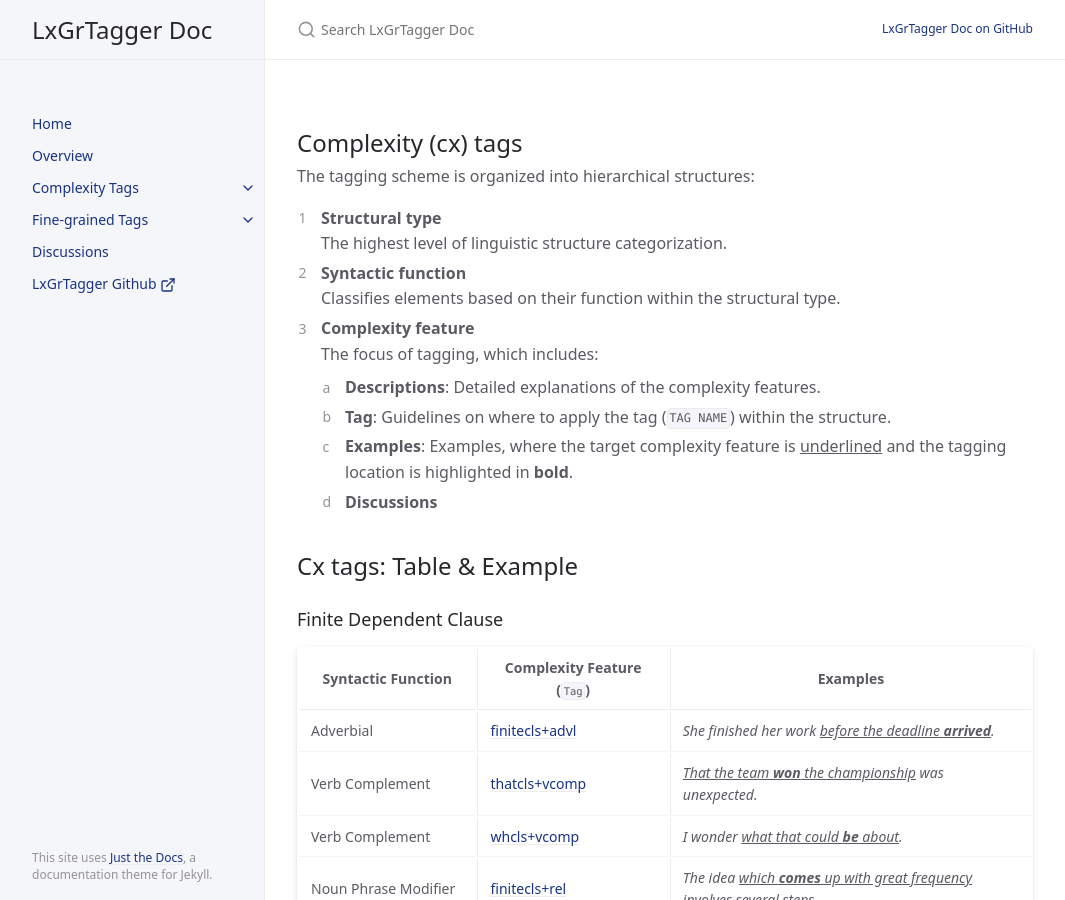
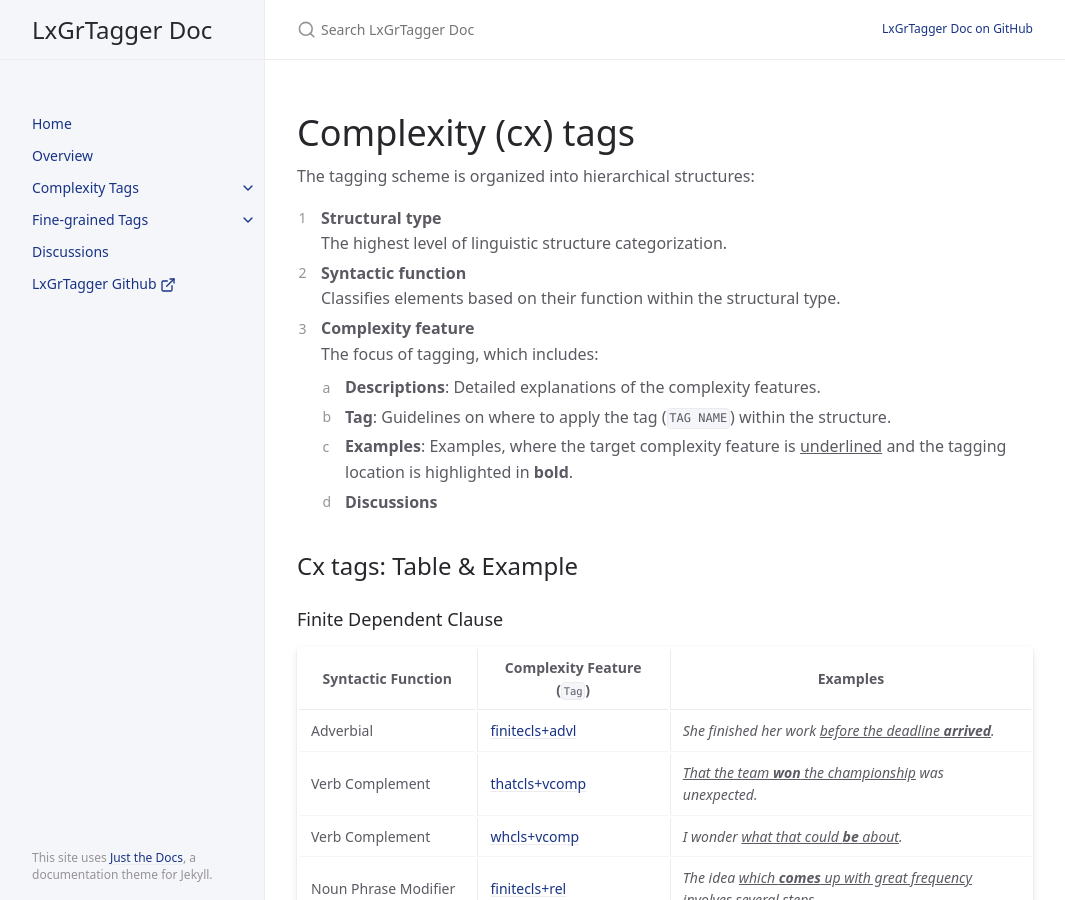
Before and after one commit to LCR-ADS-Lab/LxGrTagger-Documentation, a Jekyll site: the page built from docs/cx tags/index.md, in a window 1280 px wide and 900 px high. Shown: the whole window, without its empty margins (107-1172 px from the left). Built offline with Jekyll 4.4.1, drawn with Linux system fonts in a browser that asks for light colours; cached includes are drawn as plain includes.

```diff
--- a/docs/cx tags/index.md
+++ b/docs/cx tags/index.md
@@ -3,7 +3,7 @@ title: Complexity Tags
 nav_order: 3
 ---
 
-## Complexity (cx) tags
+# Complexity (cx) tags
 
 The tagging scheme is organized into hierarchical structures:
 
```
